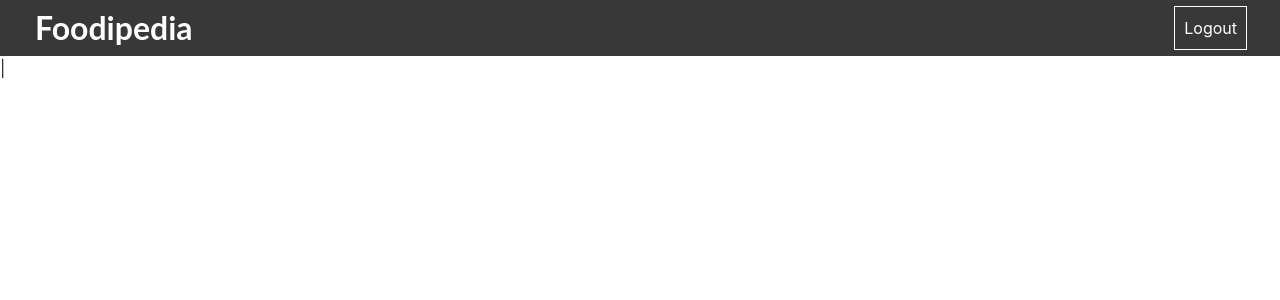
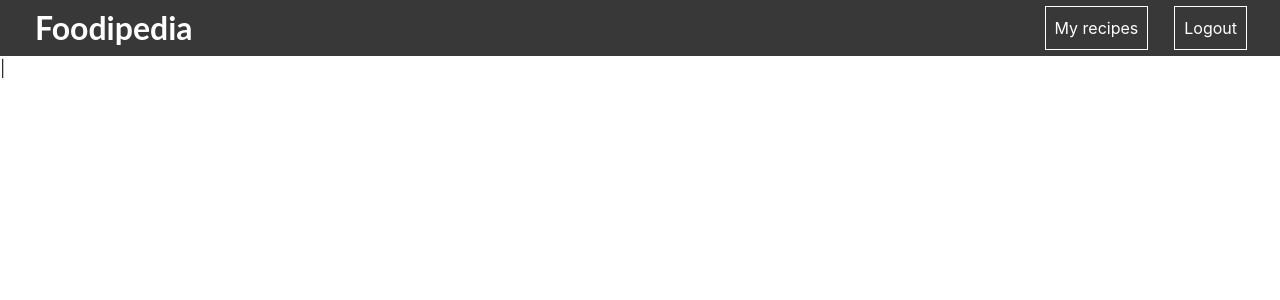
Before and after one commit to thomas367/Foodipedia, a Vue app: page /#/ in a window 1280 px wide. Shown: the top 300 px of the page. Built offline with nearby package versions, Linux system fonts and the light colour scheme; sample sign-in values are in the browser's storage.

Commit message:
Router functionality for new components

```diff
--- a/src/components/header.vue
+++ b/src/components/header.vue
@@ -10,6 +10,9 @@
 				</li>
 				<li v-if="!auth">
 					<router-link to="/signup" tag="button">Sign Up</router-link>
+				</li>
+				<li v-if="auth">
+					<router-link to="/myRecipes" tag="button">My recipes</router-link>
 				</li>
 				<li v-if="auth">
 					<button @click="onLogout" class="logout">Logout</button>
--- /dev/null
+++ b/src/components/myRecipes.vue
@@ -0,0 +1,21 @@
+<template>
+	<router-link to="/recipeForm" tag="button">Add recipe</router-link>
+</template>
+
+<script>
+
+</script>
+
+<style scoped lang="scss">
+	@import "../styles.scss";
+
+	button{
+		background-color: $colorLightBlack;
+		padding: 9px;
+		margin: 0 13px;
+		border: 1px solid #ffffff;
+		text-decoration: none;
+		color: white;
+	}
+
+</style>
--- /dev/null
+++ b/src/components/recipeForm.vue
@@ -0,0 +1,11 @@
+<template>
+
+</template>
+
+<script>
+
+</script>
+
+<style scoped lang="scss">
+
+</style>
--- a/src/router.js
+++ b/src/router.js
@@ -1,9 +1,12 @@
 import Vue from 'vue'
 import Router from 'vue-router'
+import store from './store'
 
 import WelcomePage from './components/welcome.vue'
 import SigninPage from './components/auth/signin.vue'
 import SignupPage from './components/auth/signup.vue'
+import MyRecipesPage from './components/myRecipes.vue'
+import recipeFormPage from './components/recipeForm.vue'
 
 Vue.use(Router)
 
@@ -22,6 +25,30 @@ export default new Router({
     {
       path: '/signup',
       component: SignupPage
+    },
+    {
+      path: '/myRecipes',
+      component: MyRecipesPage,
+      beforeEnter(to, from, next){
+        if(store.state.idToken){
+          next()
+        }
+        else{
+          next('/signin')
+        }
+      }
+    },
+    {
+      path: '/recipeForm',
+      component: recipeFormPage,
+      beforeEnter(to, from, next){
+        if(store.state.idToken){
+          next()
+        }
+        else{
+          next('signin')
+        }
+      }
     }
   ]
 })
--- a/src/store.js
+++ b/src/store.js
@@ -1,6 +1,7 @@
 import Vue from 'vue'
 import Vuex from 'vuex'
 import axios from 'axios'
+import router from './router'
 
 Vue.use(Vuex)
 
@@ -27,12 +28,11 @@ export default new Vuex.Store({
   		.then(response => {
   			console.log(response);
         if(response.data.success === true){
-
           commit('authUser', {
             token: response.data.token
           })
           localStorage.setItem('token', response.data.token);
-
+          router.replace('/welcome')
         }
         else if(response.data.success === false){
           //TODO: Message the user there are empty fields
@@ -70,7 +70,7 @@ export default new Vuex.Store({
   	logout({commit}){
   		commit('clearAuthData')
       localStorage.removeItem('token')
-      /*** router.replace('/welcome') ***/
+      router.replace('/welcome')
   	},
   	/*** On refresh page keeps the user connected ***/
   	keepLogin({commit}){
```
